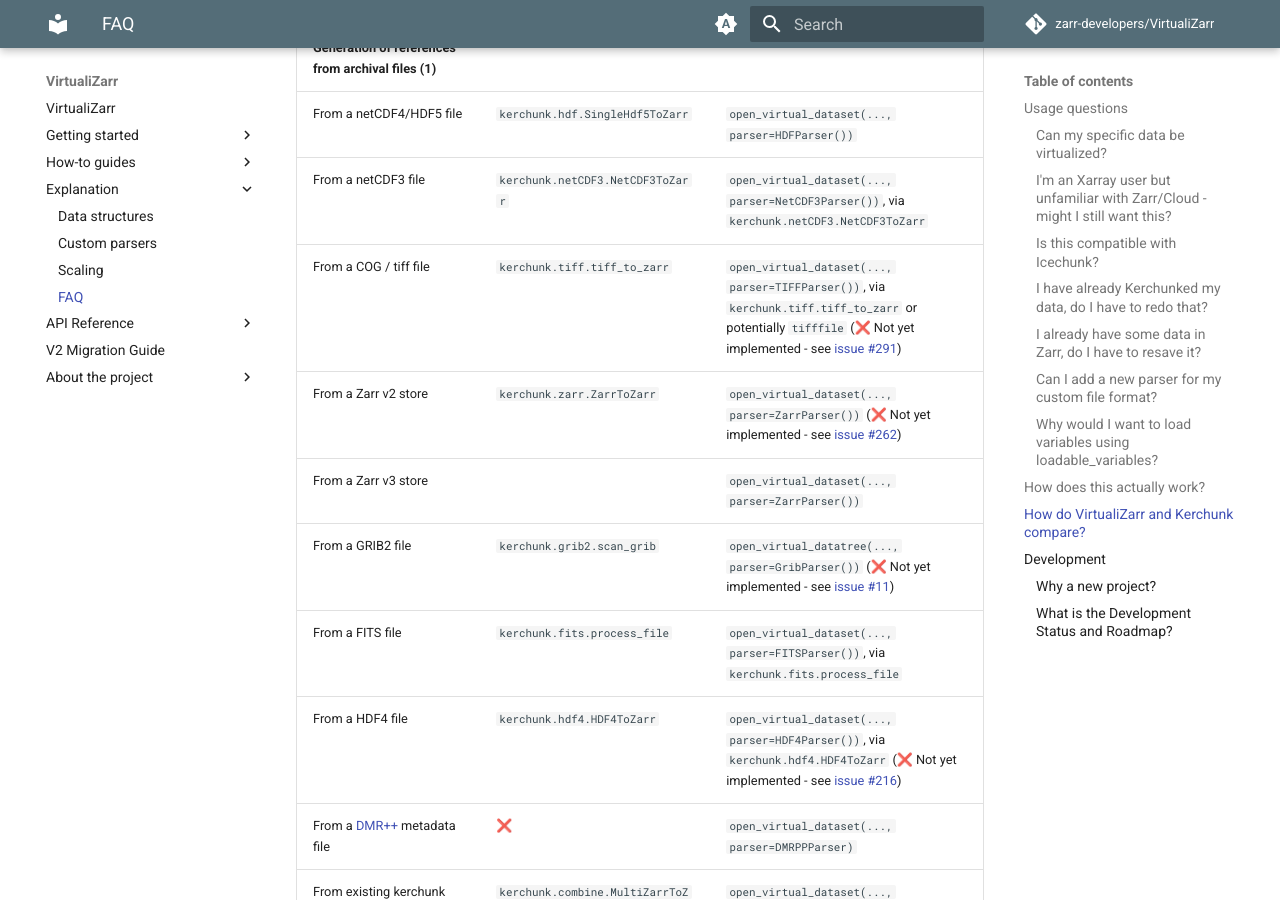
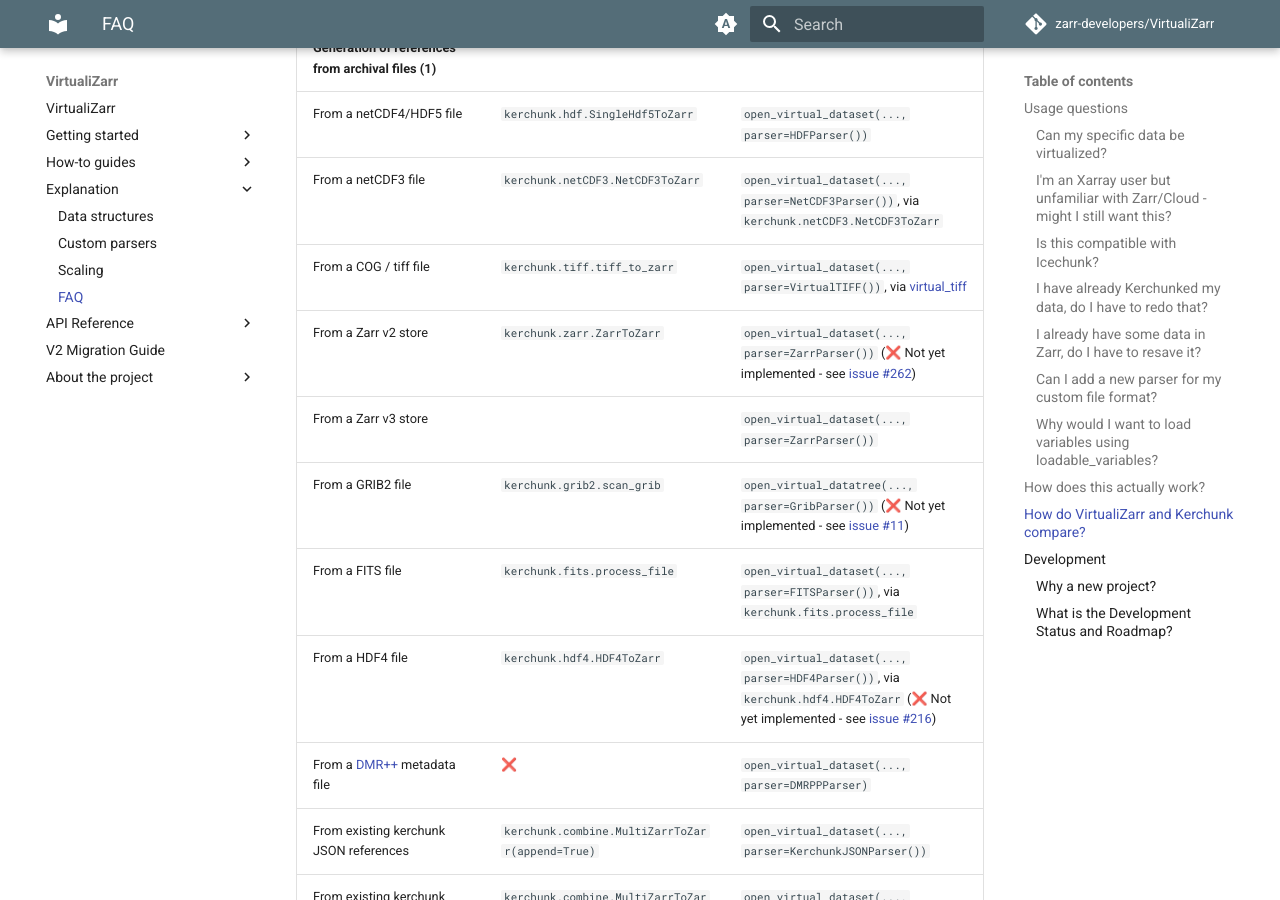
Before and after one commit to zarr-developers/VirtualiZarr, an MkDocs documentation site: the page built from docs/faq.md, in a window 1280 px wide and 900 px high, scrolled down 5239 px. Built offline with MkDocs 1.6.1 and Material for MkDocs 9.7.7, drawn with Linux system fonts in a browser that asks for light colours; comment, search, counter and statistics services are not loaded; the version menu is left out.

Commit message:
Update FAQ

```diff
--- a/docs/faq.md
+++ b/docs/faq.md
@@ -128,7 +128,7 @@
 | **Generation of references from archival files (1)**                     |                                                                                                                                     |                                                                                                                                                  |
 | From a netCDF4/HDF5 file                                                 | `kerchunk.hdf.SingleHdf5ToZarr`                                                                                                     | `open_virtual_dataset(..., parser=HDFParser())`                                                            |
 | From a netCDF3 file                                                      | `kerchunk.netCDF3.NetCDF3ToZarr`                                                                                                    | `open_virtual_dataset(..., parser=NetCDF3Parser())`, via `kerchunk.netCDF3.NetCDF3ToZarr`                                                                                     |
-| From a COG / tiff file                                                   | `kerchunk.tiff.tiff_to_zarr`                                                                                                        | `open_virtual_dataset(..., parser=TIFFParser())`, via `kerchunk.tiff.tiff_to_zarr` or potentially `tifffile` (❌ Not yet implemented - see [issue #291](https://github.com/zarr-developers/VirtualiZarr/issues/291))                                                               |
+| From a COG / tiff file                                                   | `kerchunk.tiff.tiff_to_zarr`                                                                                                        | `open_virtual_dataset(..., parser=VirtualTIFF())`, via [virtual_tiff](https://github.com/virtual-zarr/virtual-tiff)                                                              |
 | From a Zarr v2 store                                                     | `kerchunk.zarr.ZarrToZarr`                                                                                                          | `open_virtual_dataset(..., parser=ZarrParser())` (❌ Not yet implemented - see [issue #262](https://github.com/zarr-developers/VirtualiZarr/issues/262))                                                                                       |
 | From a Zarr v3 store                                                     |                                                                                                          | `open_virtual_dataset(..., parser=ZarrParser())`                                                                                        |
 | From a GRIB2 file                                                        | `kerchunk.grib2.scan_grib`                                                                                                          | `open_virtual_datatree(..., parser=GribParser())` (❌ Not yet implemented - see [issue #11](https://github.com/zarr-developers/VirtualiZarr/issues/11))                                                                                |
```
